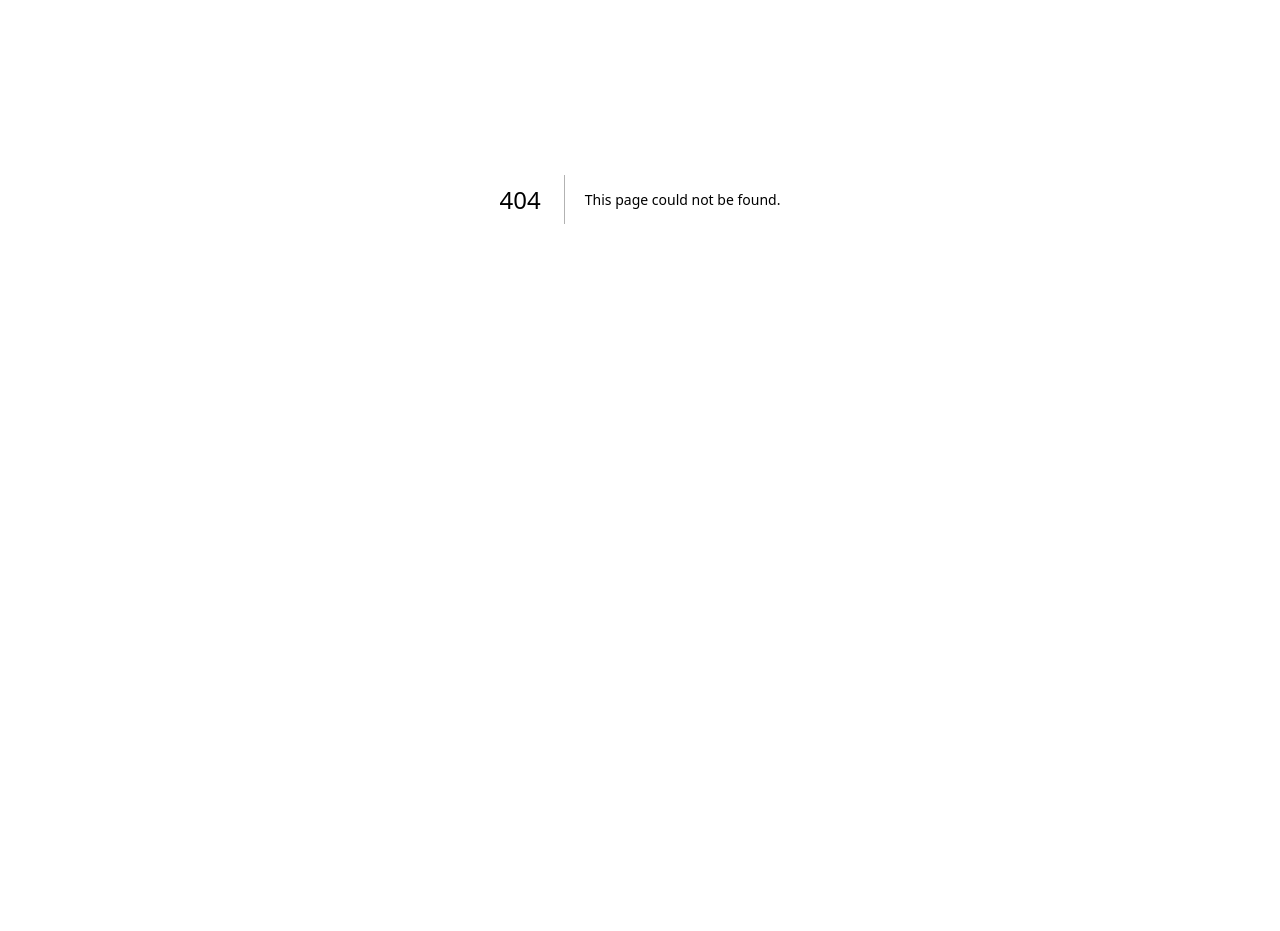
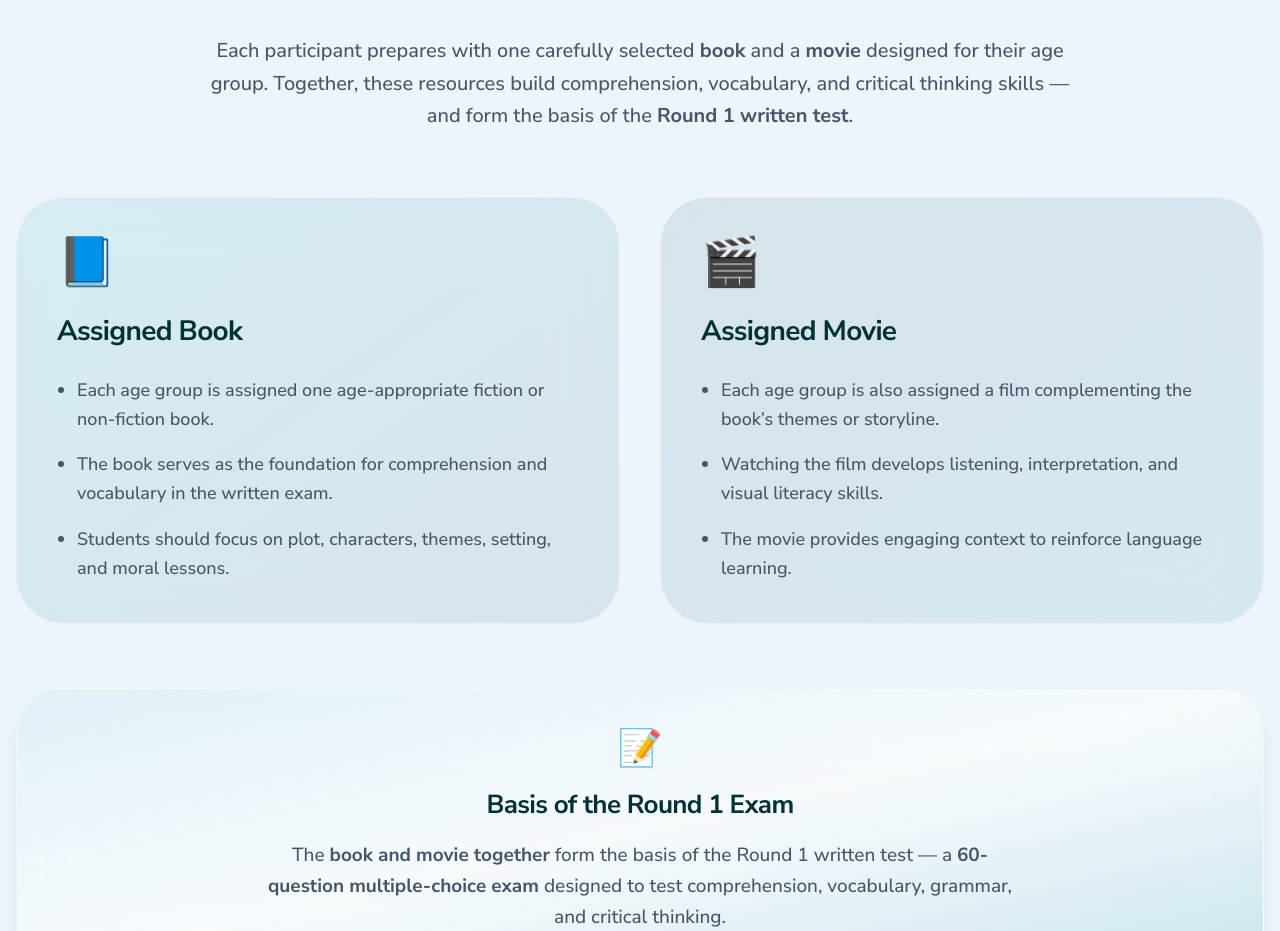
Before and after one commit to kainatkiranrashid2/inventivelearningwebsite, a Next.js app: page /teeneagle/resources in a window 1280 px wide. Before the commit this address had no page. Shown: the part 201-1132 px from the top of the page. Before the commit the page ends 800 px from the top, so only its background shows below. Built offline with nearby package versions, Linux system fonts and the light colour scheme.

Commit message:
Add resources/page.tsx and components/Header.tsx

```diff
--- /dev/null
+++ b/app/teeneagle/resources/components/Header.tsx
@@ -0,0 +1,98 @@
+import React from "react";
+
+const Header = () => {
+  return (
+    <section className="relative bg-[#edf5fbf8] py-20 lg:py-32 overflow-hidden">
+      <div className="container mx-auto px-6 relative z-10">
+        {/* Section Heading */}
+        <div className="text-center mb-12 lg:mb-16">
+          <h2 className="text-[40px] sm:text-[48px] md:text-[56px] font-bold text-[#003135] mb-6 tracking-tight">
+            Preparation{" "}
+            <span className="bg-gradient-to-r from-[#0FA4AF] to-[#164e63] bg-clip-text text-transparent">
+              Resources
+            </span>
+          </h2>
+          <p className="text-[18px] md:text-[20px] text-[#475569] max-w-4xl mx-auto font-medium leading-relaxed">
+            Each participant prepares with one carefully selected{" "}
+            <strong>book</strong> and a <strong>movie</strong> designed for
+            their age group. Together, these resources build comprehension,
+            vocabulary, and critical thinking skills — and form the basis of the{" "}
+            <strong>Round 1 written test</strong>.
+          </p>
+        </div>
+
+        {/* Resource Cards */}
+        <div className="grid md:grid-cols-2 gap-10 mb-16">
+          {/* Book Card */}
+          <div className="group relative bg-gradient-to-br from-[#0FA4AF]/10 to-[#164e63]/10 backdrop-blur-2xl p-10 rounded-3xl border border-white/40 hover:bg-white/90 hover:scale-105 hover:shadow-2xl transition-all duration-700 overflow-hidden">
+            <div className="absolute inset-0 bg-gradient-to-br from-white/50 to-transparent opacity-0 group-hover:opacity-100 transition-opacity duration-700 rounded-3xl"></div>
+            <div className="relative z-10">
+              <div className="text-5xl mb-6 ">📘</div>
+              <h3 className="text-[24px] md:text-[28px] text-[#003135] font-bold mb-6 tracking-tight">
+                Assigned Book
+              </h3>
+              <ul className="space-y-4 text-[16px] md:text-[18px] text-[#475569] font-medium leading-relaxed list-disc pl-5">
+                <li>
+                  Each age group is assigned one age-appropriate fiction or
+                  non-fiction book.
+                </li>
+                <li>
+                  The book serves as the foundation for comprehension and
+                  vocabulary in the written exam.
+                </li>
+                <li>
+                  Students should focus on plot, characters, themes, setting,
+                  and moral lessons.
+                </li>
+              </ul>
+            </div>
+          </div>
+
+          {/* Movie Card */}
+          <div className="group relative bg-gradient-to-br from-[#164e63]/10 to-[#0e7490]/10 backdrop-blur-2xl p-10 rounded-3xl border border-white/40 hover:bg-white/90 hover:scale-105 hover:shadow-2xl transition-all duration-700 overflow-hidden">
+            <div className="absolute inset-0 bg-gradient-to-br from-white/50 to-transparent opacity-0 group-hover:opacity-100 transition-opacity duration-700 rounded-3xl"></div>
+            <div className="relative z-10">
+              <div className="text-5xl mb-6 ">🎬</div>
+              <h3 className="text-[24px] md:text-[28px] text-[#003135] font-bold mb-6 tracking-tight">
+                Assigned Movie
+              </h3>
+              <ul className="space-y-4 text-[16px] md:text-[18px] text-[#475569] font-medium leading-relaxed list-disc pl-5">
+                <li>
+                  Each age group is also assigned a film complementing the
+                  book’s themes or storyline.
+                </li>
+                <li>
+                  Watching the film develops listening, interpretation, and
+                  visual literacy skills.
+                </li>
+                <li>
+                  The movie provides engaging context to reinforce language
+                  learning.
+                </li>
+              </ul>
+            </div>
+          </div>
+        </div>
+
+        {/* Exam Reminder */}
+        <div className="relative bg-gradient-to-br from-[#AFDDE5]/30 via-white/50 to-[#0FA4AF]/20 backdrop-blur-2xl p-10 rounded-3xl border border-white/40 text-center shadow-xl overflow-hidden">
+          <div className="absolute inset-0 bg-gradient-to-br from-white/20 to-transparent rounded-3xl"></div>
+          <div className="relative z-10">
+            <div className="text-4xl mb-4">📝</div>
+            <h4 className="text-[22px] md:text-[26px] text-[#003135] font-bold mb-4 tracking-tight">
+              Basis of the Round 1 Exam
+            </h4>
+            <p className="text-[17px] md:text-[19px] text-[#475569] leading-relaxed font-medium max-w-3xl mx-auto">
+              The <strong>book and movie together</strong> form the basis of the
+              Round 1 written test — a{" "}
+              <strong>60-question multiple-choice exam</strong> designed to test
+              comprehension, vocabulary, grammar, and critical thinking.
+            </p>
+          </div>
+        </div>
+      </div>
+    </section>
+  );
+};
+
+export default Header;
--- /dev/null
+++ b/app/teeneagle/resources/page.tsx
@@ -0,0 +1,12 @@
+import React from "react";
+import Header from "./components/Header";
+
+const page = () => {
+  return (
+    <>
+      <Header />
+    </>
+  );
+};
+
+export default page;
```
